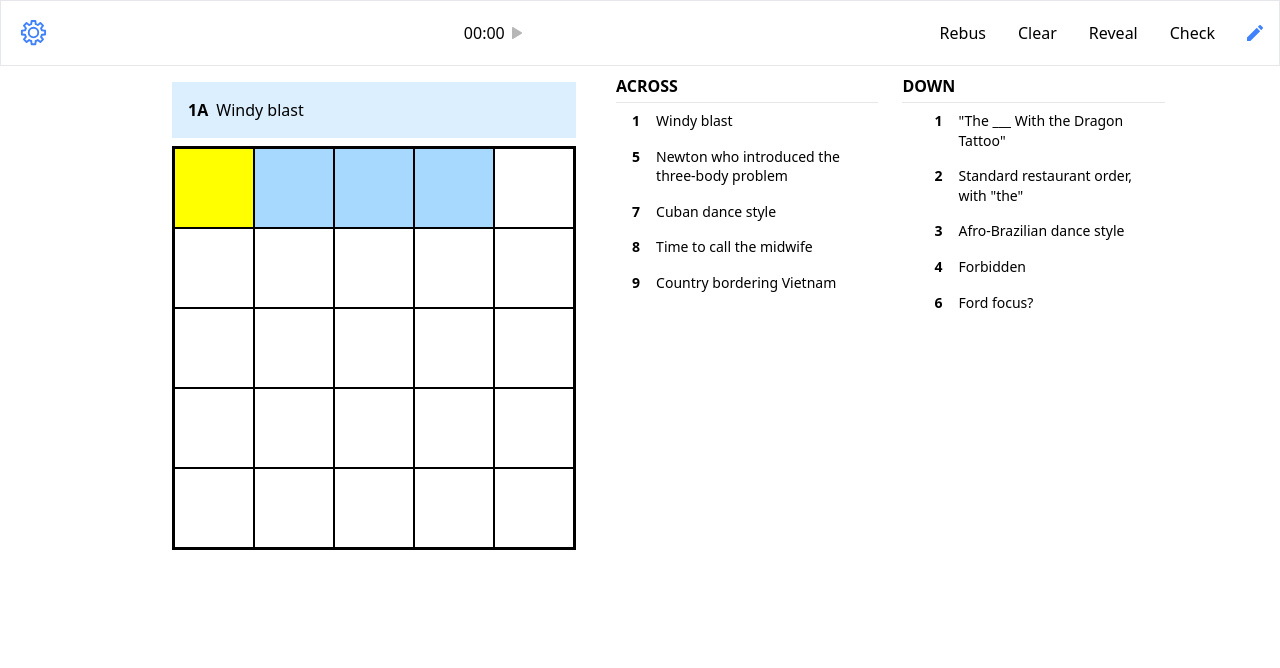
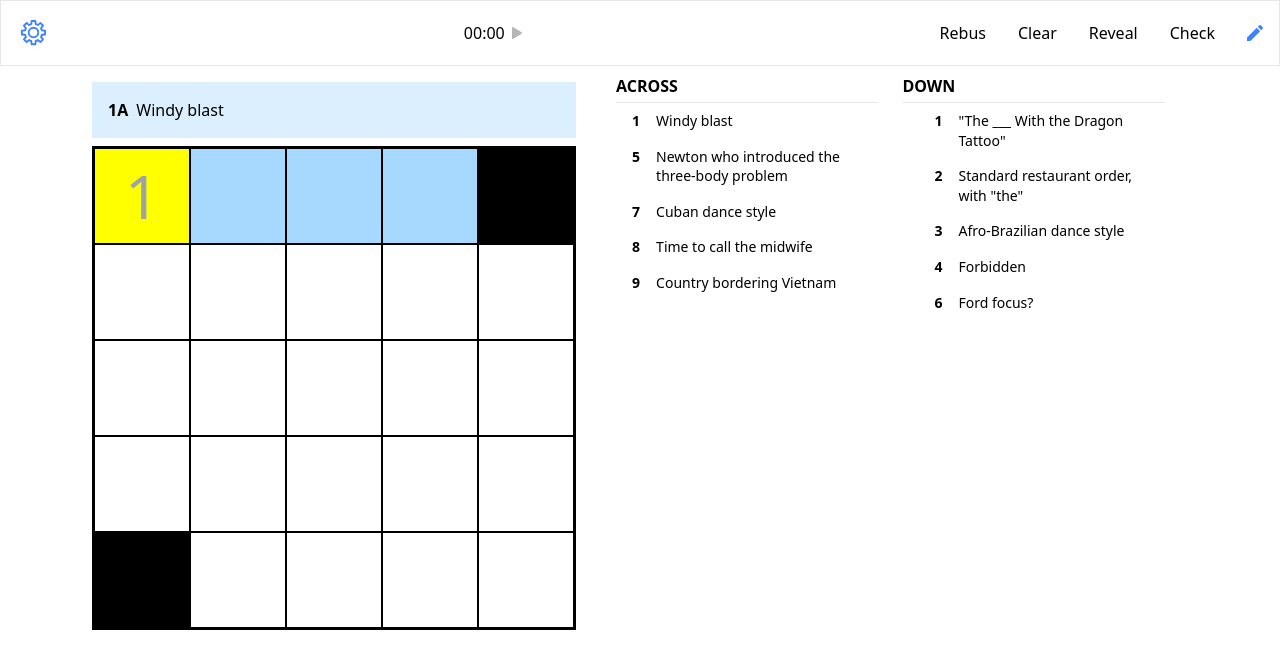
Before and after one commit to kleiry20/CamCom-assignment, a React (Vite) app: page / in a window 1280 px wide. Shown: the top 668 px of the page. Built offline with nearby package versions, Linux system fonts and the light colour scheme.

Commit message:
working on grid input

```diff
--- a/src/App.css
+++ b/src/App.css
@@ -52,12 +52,16 @@ body {
   flex-grow: 1;
   /* width: 25rem;
   height: 25rem; */
-  width: 25.25rem;
-  height: 25.25rem;
+  /* width: 25.25rem;
+  height: 25.25rem; */
+  width: 30.25rem;
+  height: 30.25rem;
 }
 
 .game-grid input {
   border: 1px solid black;
-  width: 5rem;
-  height: 5rem;
+  /* width: 5rem;
+  height: 5rem; */
+  width: 6rem;
+  height: 6rem;
 }
--- a/src/App.jsx
+++ b/src/App.jsx
@@ -1,8 +1,10 @@
+import { useState } from "react";
 import "./App.css";
 import { GameView } from "./components/GameView";
 import { Navbar } from "./components/Navbar";
 
 function App() {
+  const [currentQuestion, setCurrentQuestion] = useState();
   return (
     <>
       <Navbar />
--- a/src/components/GameGrid.jsx
+++ b/src/components/GameGrid.jsx
@@ -2,57 +2,67 @@ import React, { useState, useEffect } from "react";
 import { gridData } from "../data/gridData";
 
 export const GameGrid = (props) => {
-  const { cellsToHighlight } = props;
+  const { cellsToHighlight, setSelectedQuestion } = props;
 
-  console.log("cellsToHighlight", cellsToHighlight);
-
+  const [gridInput, setGridInput] = useState(gridData);
   const [activeCell, setActiveCell] = useState("");
 
   useEffect(() => {
     setActiveCell(cellsToHighlight[0]);
   }, [cellsToHighlight]);
 
-  // const inactiveCells = [...cellsToHighlight];
-  // inactiveCells.shift();
-
-  const [gridInput, setGridInput] = useState(gridData);
-
   function handleClick(item) {
     setActiveCell(item.id);
+    // setSelectedQuestion(item);
   }
 
-  function handleChange(e) {
-    // setGridInput()
+  const handleChange = (id, event) => {
+    const updatedItems = gridInput.map((item) => {
+      if (item.id === id) {
+        return {
+          ...item,
+          [event.target.name]: event.target.value.toUpperCase(),
+        };
       }
+      return item;
+    });
+    setGridInput(updatedItems);
+    // setActiveCell(item.id)
+  };
 
-  console.log("active", activeCell);
+  // const updateCell = (item) => {
+  //   setActiveCell(item.id);
+
+  // };
+
+  console.log("GridInpiut", gridInput);
+
+  // console.log("active", activeCell);
 
   return (
-    <form className="game-grid flex-wrap">
-      {gridInput.map((item) => {
+    <form className="flex-wrap game-grid">
+      {gridInput &&
+        gridInput.map((item) => {
           return (
             <input
               key={item.id}
               id={item.id}
               type="text"
               maxLength="1"
-            className="text-6xl uppercase text-center selected"
-            onChange={(e) => handleChange(e)}
+              placeholder={item.placeholder}
+              className="text-6xl text-center uppercase selected"
+              value={item.userInput}
+              name="userInput"
+              onChange={(event) => {
+                handleChange(item.id, event);
+              }}
               onClick={() => handleClick(item)}
-            // style={{
-            //   backgroundColor: activeCell.includes(item.id)
-            //     ? "yellow"
-            //     : "white" && inactiveCells.includes(item.id)
-            //     ? "#A7D8FE"
-            //     : "white",
-            // }}
               style={{
-              backgroundColor:
-                activeCell === item.id
+                backgroundColor: item.isEditable
+                  ? activeCell === item.id
                     ? "yellow"
-                  : cellsToHighlight.includes(item.id)
-                  ? "#A7D8FE"
-                  : "white",
+                    : cellsToHighlight.includes(item.id) && "#A7D8FE"
+                  : "black",
               }}
             />
           );
@@ -79,3 +89,20 @@ export const GameGrid = (props) => {
         </div>
       ))} */
 }
+
+// backgroundColor: item.isEditable
+//                 ? "red"
+//                 : "black" && activeCell === item.id
+//                 ? "yellow"
+//                 : cellsToHighlight.includes(item.id)
+//                 ? "#A7D8FE"
+//                 : "white",
+
+// TASKS:
+// 1. take input and update state variable
+// 2. handle tab shifting for input while typing forward and backspace
+// 3. handle active cell color while typing or backspace
+// 4. integrate timer when game starts and end it
+// 5. check if answer input matches the correct answer
+// 6. alert when answer does not match
+// 7. put placeholders in grid, black spots in grid
--- a/src/components/GameView.jsx
+++ b/src/components/GameView.jsx
@@ -29,7 +29,7 @@ export const GameView = () => {
       <section className="w-1/2  flex flex-col items-end p-4 gap-2">
         <div
           className="p-4"
-          style={{ backgroundColor: "#DCEFFF", width: "25.25rem" }}
+          style={{ backgroundColor: "#DCEFFF", width: "30.25rem" }}
         >
           <p className="font-semibold">
             {selectedQuestion?.quesNumber +
@@ -39,7 +39,10 @@ export const GameView = () => {
             </span>
           </p>
         </div>
-        <GameGrid cellsToHighlight={selectedQuestion?.cells} />
+        <GameGrid
+          cellsToHighlight={selectedQuestion?.cells}
+          setSelectedQuestion={setSelectedQuestion}
+        />
       </section>
       <section className="flex flex-grow ">
         <div className="flex-grow flex gap-6 p-2">
--- a/src/data/gridData.js
+++ b/src/data/gridData.js
@@ -1,7 +1,7 @@
 export const gridData = [
   {
     id: "A1",
-    userInput: null,
+    userInput: "",
     answer: "G",
     isEditable: true,
     isCorrect: null,
@@ -10,168 +10,168 @@ export const gridData = [
   },
   {
     id: "A2",
-    userInput: null,
+    userInput: "",
     answer: "U",
     isEditable: true,
     isCorrect: null,
   },
   {
     id: "A3",
-    userInput: null,
+    userInput: "",
     answer: "S",
     isEditable: true,
     isCorrect: null,
   },
   {
     id: "A4",
-    userInput: null,
+    userInput: "",
     answer: "T",
     isEditable: true,
     isCorrect: null,
   },
   {
     id: "A5",
-    userInput: null,
+    userInput: "",
     answer: null,
     isEditable: false,
     isCorrect: null,
   },
   {
     id: "B1",
-    userInput: null,
+    userInput: "",
     answer: "G",
     isEditable: true,
     isCorrect: null,
   },
   {
     id: "B2",
-    userInput: null,
+    userInput: "",
     answer: "S",
     isEditable: true,
     isCorrect: null,
   },
   {
     id: "B3",
-    userInput: null,
+    userInput: "",
     answer: "A",
     isEditable: true,
     isCorrect: null,
   },
   {
     id: "B4",
-    userInput: null,
+    userInput: "",
     answer: "A",
     isEditable: true,
     isCorrect: null,
   },
   {
     id: "B5",
-    userInput: null,
+    userInput: "",
     answer: "C",
     isEditable: true,
     isCorrect: null,
   },
   {
     id: "C1",
-    userInput: null,
+    userInput: "",
     answer: "R",
     isEditable: true,
     isCorrect: null,
   },
   {
     id: "C2",
-    userInput: null,
+    userInput: "",
     answer: "U",
     isEditable: true,
     isCorrect: null,
   },
   {
     id: "C3",
-    userInput: null,
+    userInput: "",
     answer: "M",
     isEditable: true,
     isCorrect: null,
   },
   {
     id: "C4",
-    userInput: null,
+    userInput: "",
     answer: "B",
     isEditable: true,
     isCorrect: null,
   },
   {
     id: "C5",
-    userInput: null,
+    userInput: "",
     answer: "A",
     isEditable: true,
     isCorrect: null,
   },
   {
     id: "D1",
-    userInput: null,
+    userInput: "",
     answer: "L",
     isEditable: true,
     isCorrect: null,
   },
   {
     id: "D2",
-    userInput: null,
+    userInput: "",
     answer: "A",
     isEditable: true,
     isCorrect: null,
   },
   {
     id: "D3",
-    userInput: null,
+    userInput: "",
     answer: "B",
     isEditable: true,
     isCorrect: null,
   },
   {
     id: "D4",
-    userInput: null,
+    userInput: "",
     answer: "O",
     isEditable: true,
     isCorrect: null,
   },
   {
     id: "D5",
-    userInput: null,
+    userInput: "",
     answer: "R",
     isEditable: true,
     isCorrect: null,
   },
   {
     id: "E1",
-    userInput: null,
+    userInput: "",
     answer: null,
     isEditable: false,
     isCorrect: null,
   },
   {
     id: "E2",
-    userInput: null,
+    userInput: "",
     answer: "L",
     isEditable: true,
     isCorrect: null,
   },
   {
     id: "E3",
-    userInput: null,
+    userInput: "",
     answer: "A",
     isEditable: true,
     isCorrect: null,
   },
   {
     id: "E4",
-    userInput: null,
+    userInput: "",
     answer: "O",
     isEditable: true,
     isCorrect: null,
   },
   {
     id: "E5",
-    userInput: null,
+    userInput: "",
     answer: "S",
     isEditable: true,
     isCorrect: null,
```
Lines whose indentation alone changed are shown as unchanged.
